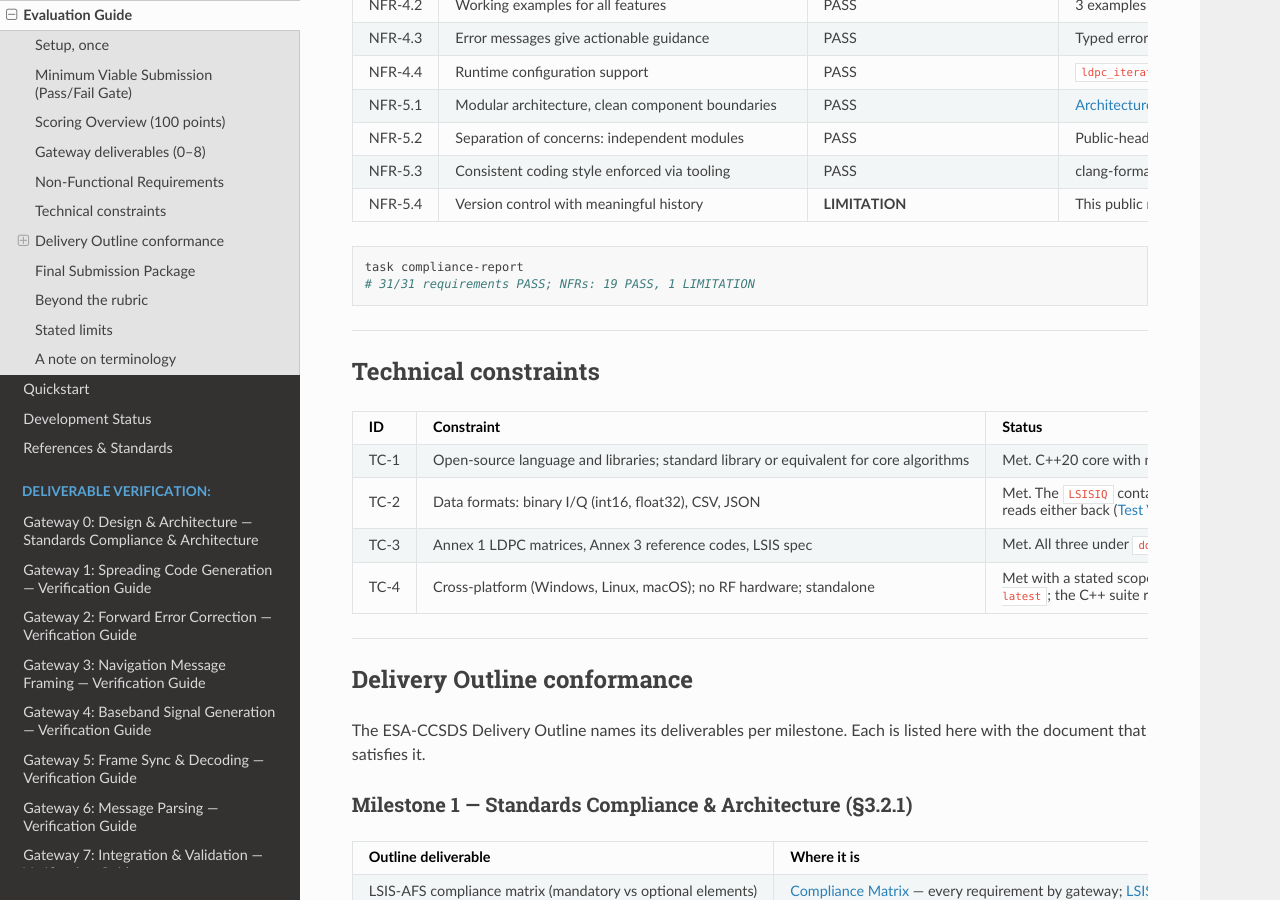
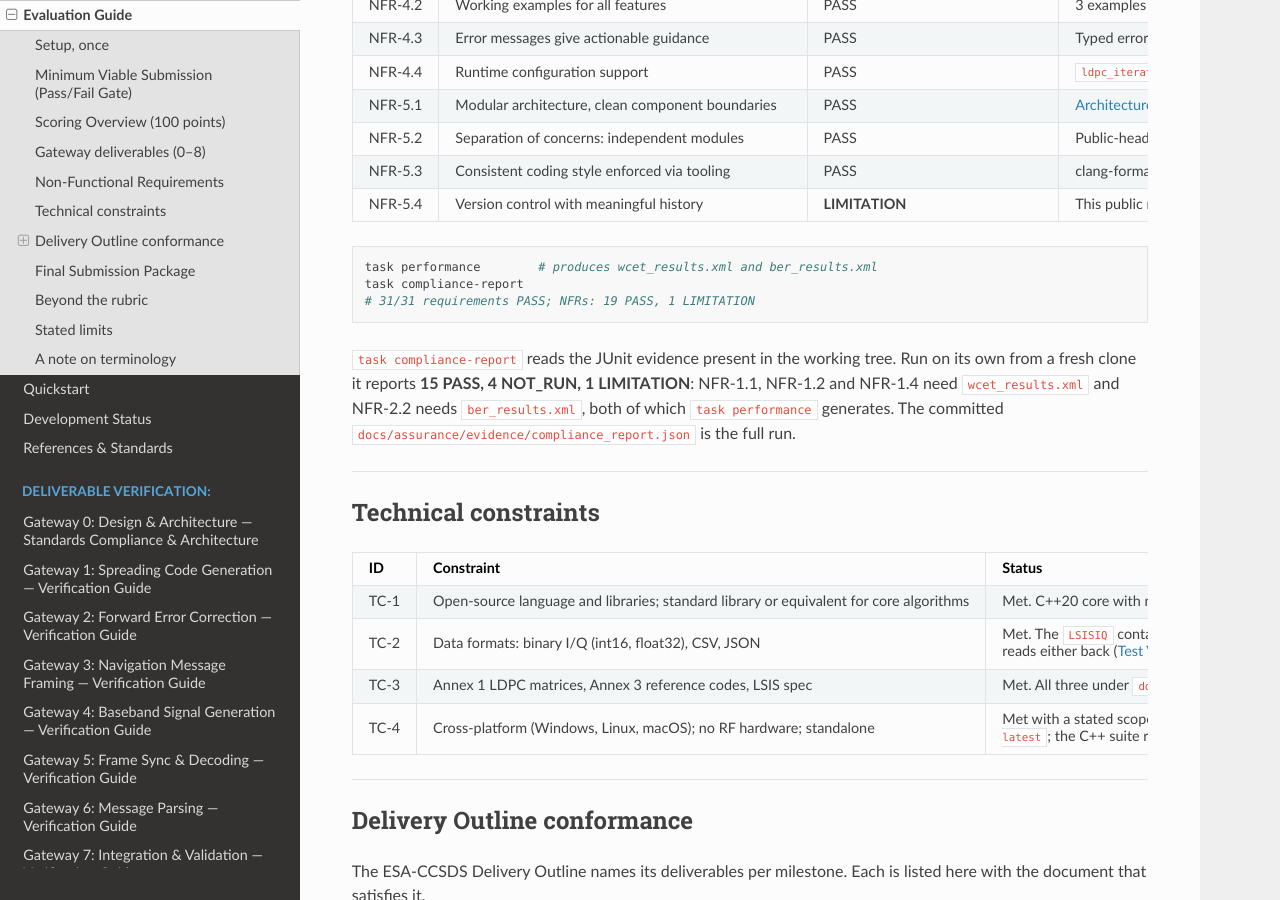
Before and after one commit to luar-space/lunalink, a Sphinx documentation site: the page built from docs/evaluation_guide.rst, in a window 1280 px wide and 900 px high, scrolled down 2612 px. Built offline with Sphinx 7.4.7 and the Read the Docs theme 3.1.0, drawn with Linux system fonts in a browser that asks for light colours; pages that are not in the unit, such as notebooks, are missing from menus.

Commit message:
docs: correct two claims a judge would have caught
Both were found by running the documented path from a clean clone of the
committed tree and comparing output against the text.

The Evaluation Guide showed `task compliance-report` producing "NFRs:
19 PASS, 1 LIMITATION". Run on its own from a fresh clone it produces
15 PASS, 4 NOT_RUN, 1 LIMITATION: NFR-1.1, NFR-1.2 and NFR-1.4 read
wcet_results.xml and NFR-2.2 reads ber_results.xml, and only
`task performance` generates those. On the page a judge is told to start
from, that reads as an inflated claim rather than a missing input. The
guide now runs `task performance` first and states what a standalone run
reports; the README carries the same caveat. Verified end to end: with
`task performance` first, a clean clone reproduces 31/31 requirements and
19/20 NFRs exactly.

"`task ci-checks` reproduces all 16 CI workflows locally, offline" was
not true. ci-checks covers build, lint, formatting, Clang Static
Analyzer, flag checks, both test suites, SWIFI and its reconciliation,
traceability, doc metrics, clang-tidy with its qualification, sanitisers
and the docs build. It does not cover coverage-cpp, cross-arch, fuzz,
fuzz-smoke, acceptance or wcet — so a reader who takes §5's big-endian
s390x claim to ci-checks never exercises it. The text now says what the
command covers and names the tasks that cover the rest, with the ~40 min
budget it carries because docs-build is in the list.

Also corrects the 01_transmit timing to the measured value and notes
that ci-checks excludes the interop cross-check.

Co-Authored-By: Claude Opus 5 (1M context) <noreply@anthropic.com>
Claude-Session: https://claude.ai/code/session_01SXdz4jKzhMXcZ4iQH49sb5

```diff
--- a/docs/evaluation_guide.rst
+++ b/docs/evaluation_guide.rst
@@ -284,8 +284,16 @@ delivered repository — none is asserted.
 
 .. code-block:: bash
 
+   task performance        # produces wcet_results.xml and ber_results.xml
    task compliance-report
    # 31/31 requirements PASS; NFRs: 19 PASS, 1 LIMITATION
+
+``task compliance-report`` reads the JUnit evidence present in the working
+tree.  Run on its own from a fresh clone it reports **15 PASS, 4 NOT_RUN, 1
+LIMITATION**: NFR-1.1, NFR-1.2 and NFR-1.4 need ``wcet_results.xml`` and
+NFR-2.2 needs ``ber_results.xml``, both of which ``task performance``
+generates.  The committed
+``docs/assurance/evidence/compliance_report.json`` is the full run.
 
 ----
 
```
Also changed, not shown: README.md (+15 -6 lines).
